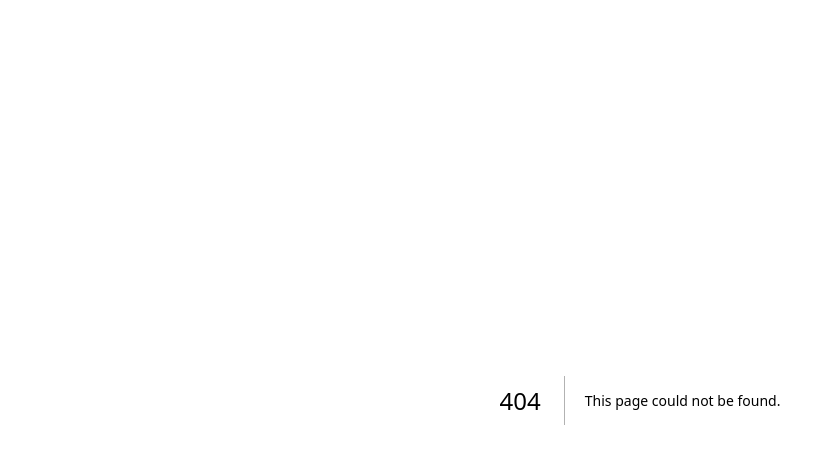
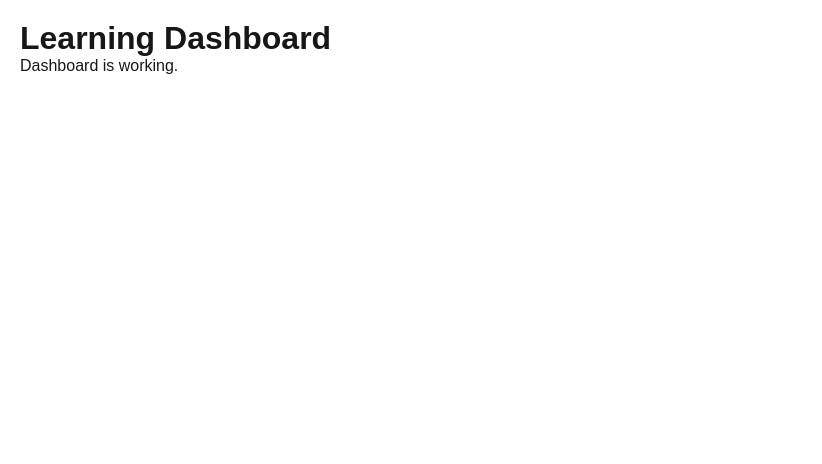
Before and after one commit to gopinath210805/ai-learning-path, a Next.js app: page /dashboard in a window 1280 px wide. Before the commit this address had no page. Shown: the top 464 px of the page, without its empty margins (0-822 px from the left). Built offline with nearby package versions, Linux system fonts and the light colour scheme.

Commit message:
Add dashboard page

```diff
--- /dev/null
+++ b/src/app/dashboard/page.js
@@ -0,0 +1,10 @@
+"use client";
+
+export default function DashboardPage() {
+  return (
+    <div style={{ padding: "20px" }}>
+      <h1>Learning Dashboard</h1>
+      <p>Dashboard is working.</p>
+    </div>
+  );
+}
```
Also changed, not shown: datasets/src/app/dashboard/page.js (added, +13 -0 lines).
